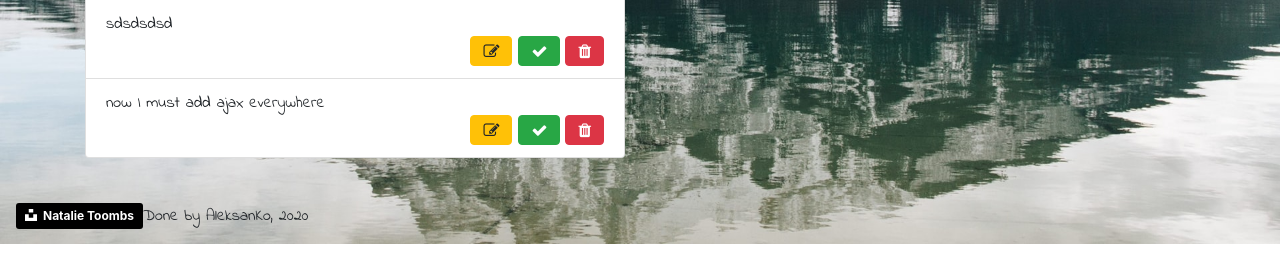
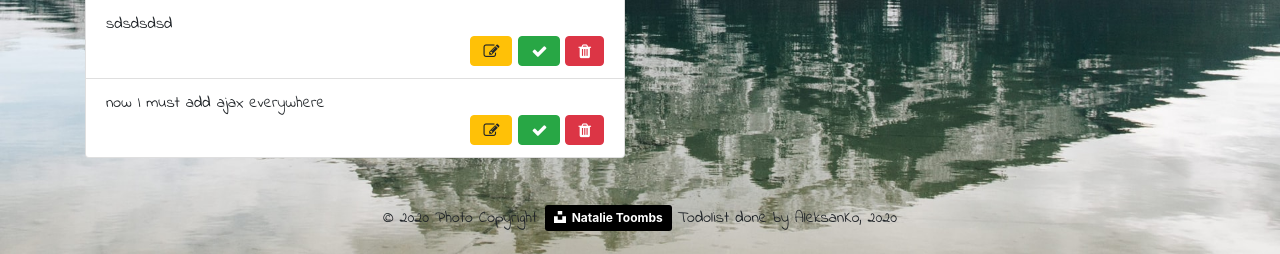
Before and after one commit to AleksanKo/ToDoapp, a Django app: page /todo/ in a window 1280 px wide. Shown: the part 556-810 px from the top of the page. Run offline with Django 3.2, Linux system fonts and the light colour scheme; a user stored in the database is signed in; data comes from the database, SQL or seed files in the repository; both versions use the stored data as it was after the commit; parts of the project's set-up code (start-up, migrations or seed data) failed here and were passed over; some libraries are stand-ins or nearby versions.

Commit message:
updating footer

```diff
--- a/todolist/templates/base.html
+++ b/todolist/templates/base.html
@@ -32,14 +32,12 @@
 {% block content%}
 {% endblock content%}
 {%block footer%}
-<footer class="navbar navbar-expand-lg fixed-bottom">
-<ul class="navbar-nav">
-    <li class="nav-item">
-<a style="background-color:black;color:white;text-decoration:none;padding:4px 6px;font-family:-apple-system, BlinkMacSystemFont, &quot;San Francisco&quot;, &quot;Helvetica Neue&quot;, Helvetica, Ubuntu, Roboto, Noto, &quot;Segoe UI&quot;, Arial, sans-serif;font-size:12px;font-weight:bold;line-height:1.2;display:inline-block;border-radius:3px" href="https://unsplash.com/@nhdt?utm_medium=referral&amp;utm_campaign=photographer-credit&amp;utm_content=creditBadge" target="_blank" rel="noopener noreferrer" title="Download free do whatever you want high-resolution photos from Natalie Toombs"><span style="display:inline-block;padding:2px 3px"><svg xmlns="http://www.w3.org/2000/svg" style="height:12px;width:auto;position:relative;vertical-align:middle;top:-2px;fill:white" viewBox="0 0 32 32"><title>unsplash-logo</title><path d="M10 9V0h12v9H10zm12 5h10v18H0V14h10v9h12v-9z"></path></svg></span><span style="display:inline-block;padding:2px 3px">Natalie Toombs</span>
-</a>
-    </li>
-</ul>
-    <span class="navbar-text">Done by AleksanKo, 2020</span>
+<footer class="page-footer font-small blue pt-4" style="bottom:0;display:block">
+  <div class="footer-copyright text-center py-3">© 2020 Photo Copyright:
+    <a style="background-color:black;color:white;text-decoration:none;padding:4px 6px;font-family:-apple-system, BlinkMacSystemFont, &quot;San Francisco&quot;, &quot;Helvetica Neue&quot;, Helvetica, Ubuntu, Roboto, Noto, &quot;Segoe UI&quot;, Arial, sans-serif;font-size:12px;font-weight:bold;line-height:1.2;display:inline-block;border-radius:3px" href="https://unsplash.com/@nhdt?utm_medium=referral&amp;utm_campaign=photographer-credit&amp;utm_content=creditBadge" target="_blank" rel="noopener noreferrer" title="Download free do whatever you want high-resolution photos from Natalie Toombs"><span style="display:inline-block;padding:2px 3px"><svg xmlns="http://www.w3.org/2000/svg" style="height:12px;width:auto;position:relative;vertical-align:middle;top:-2px;fill:white" viewBox="0 0 32 32"><title>unsplash-logo</title><path d="M10 9V0h12v9H10zm12 5h10v18H0V14h10v9h12v-9z"></path></svg></span><span style="display:inline-block;padding:2px 3px">Natalie Toombs</span>
+    </a>
+      <span class="navbar-text">Todolist done by AleksanKo, 2020</span>
+  </div>
 </footer>
 {%endblock footer%}
 </body>
--- a/todolist/templates/todo.html
+++ b/todolist/templates/todo.html
@@ -18,7 +18,7 @@
         <div class="text-right">
         <form action="{% url 'edit_todo' item.id %}" style="display:inline;" method="post">
                {% csrf_token %}
-        <button onclick="myFunction()" type="submit" class="btn btn-warning fa fa-edit"></button>
+        <button type="submit" class="btn btn-warning fa fa-edit"></button>
         </form>
         <form action="{% url 'complete_todo' item.id %}"
           style="display:inline;"
@@ -61,6 +61,6 @@
 
         </div>
     </div>
-
+    </div>
         {%endif%}
 {% endblock %}
--- a/todolist/todo/static/styles.css
+++ b/todolist/todo/static/styles.css
@@ -5,7 +5,6 @@ font-family: 'Indie Flower', cursive;
 }
 
 
-
 .cursive-btn {
 font-family: 'Indie Flower', cursive;
 font-size: 30px;
```
Also changed, not shown: todolist/db.sqlite3.
